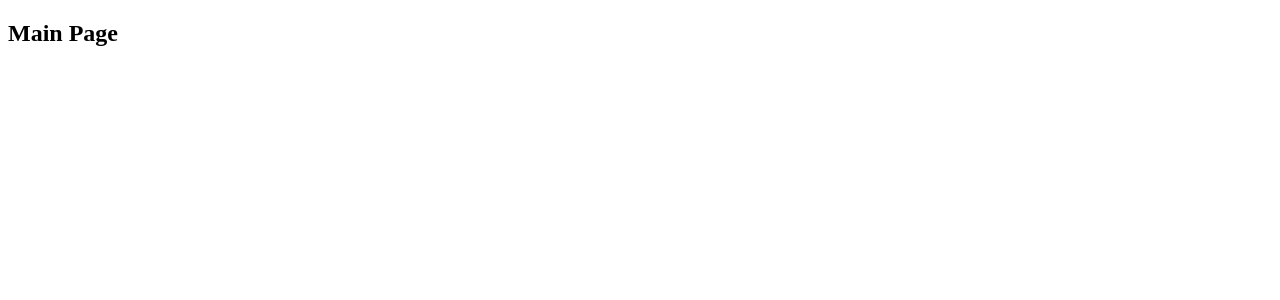
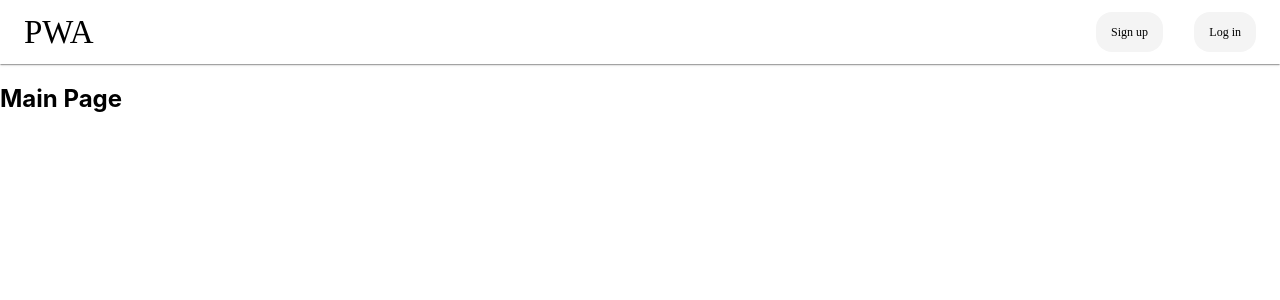
Before and after one commit to kryvetski-andrei/project-management-app, a React (Create React App) app: page / in a window 1280 px wide. Shown: the top 300 px of the page. Built offline with nearby package versions, Linux system fonts and the light colour scheme.

Commit message:
refactor: some edit

```diff
--- a/src/App.tsx
+++ b/src/App.tsx
@@ -1,11 +1,15 @@
 import AppRouter from './components/AppRoute';
 import { DndProvider } from 'react-dnd';
 import { HTML5Backend } from 'react-dnd-html5-backend';
+import Header from './components/Header';
+import Footer from './components/Footer';
 
 function App() {
   return (
     <DndProvider backend={HTML5Backend}>
+      <Header />
       <AppRouter />
+      {/* <Footer /> */}
     </DndProvider>
   );
 }
--- a/src/index.tsx
+++ b/src/index.tsx
@@ -3,6 +3,7 @@ import { createRoot } from 'react-dom/client';
 import { BrowserRouter } from 'react-router-dom';
 import { Provider } from 'react-redux';
 import { store } from './store';
+import './index.scss';
 
 import App from './App';
 
```
